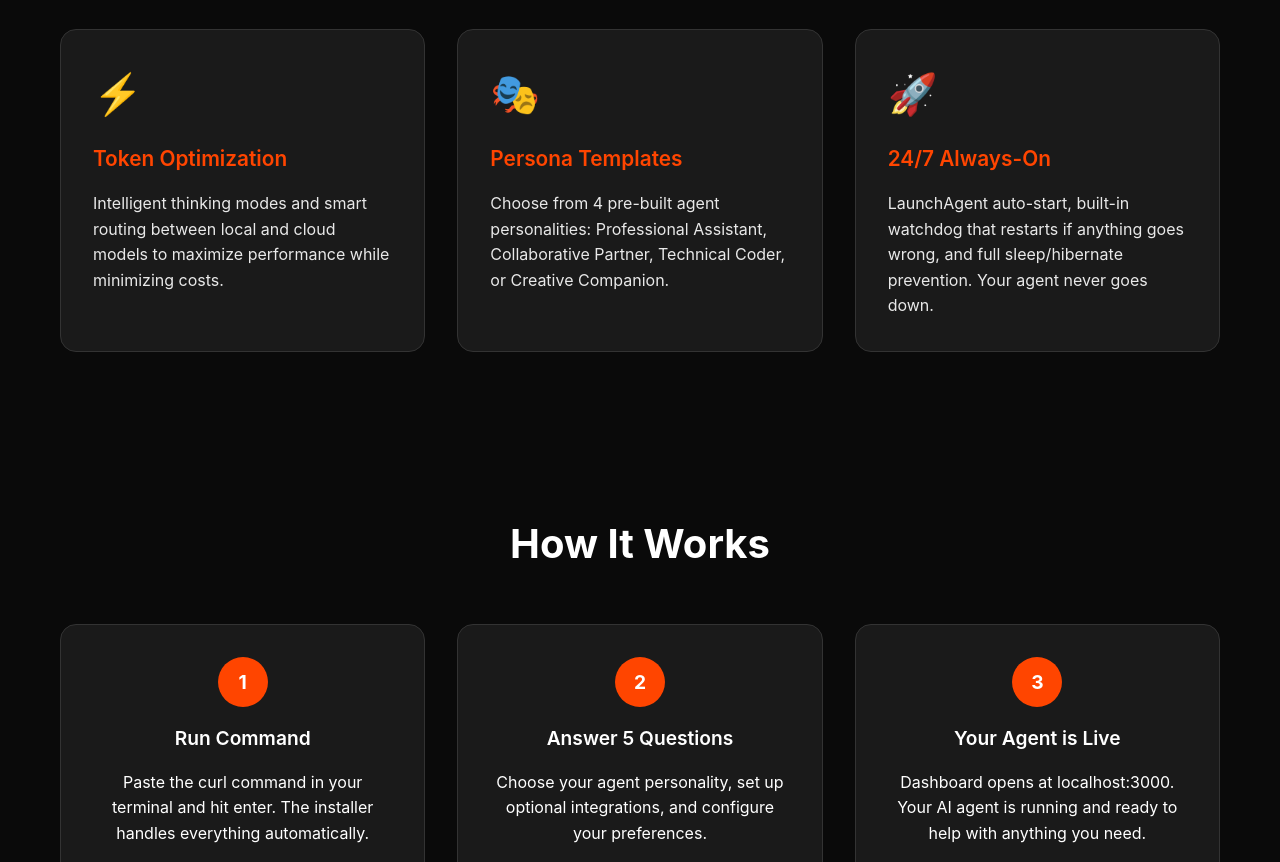
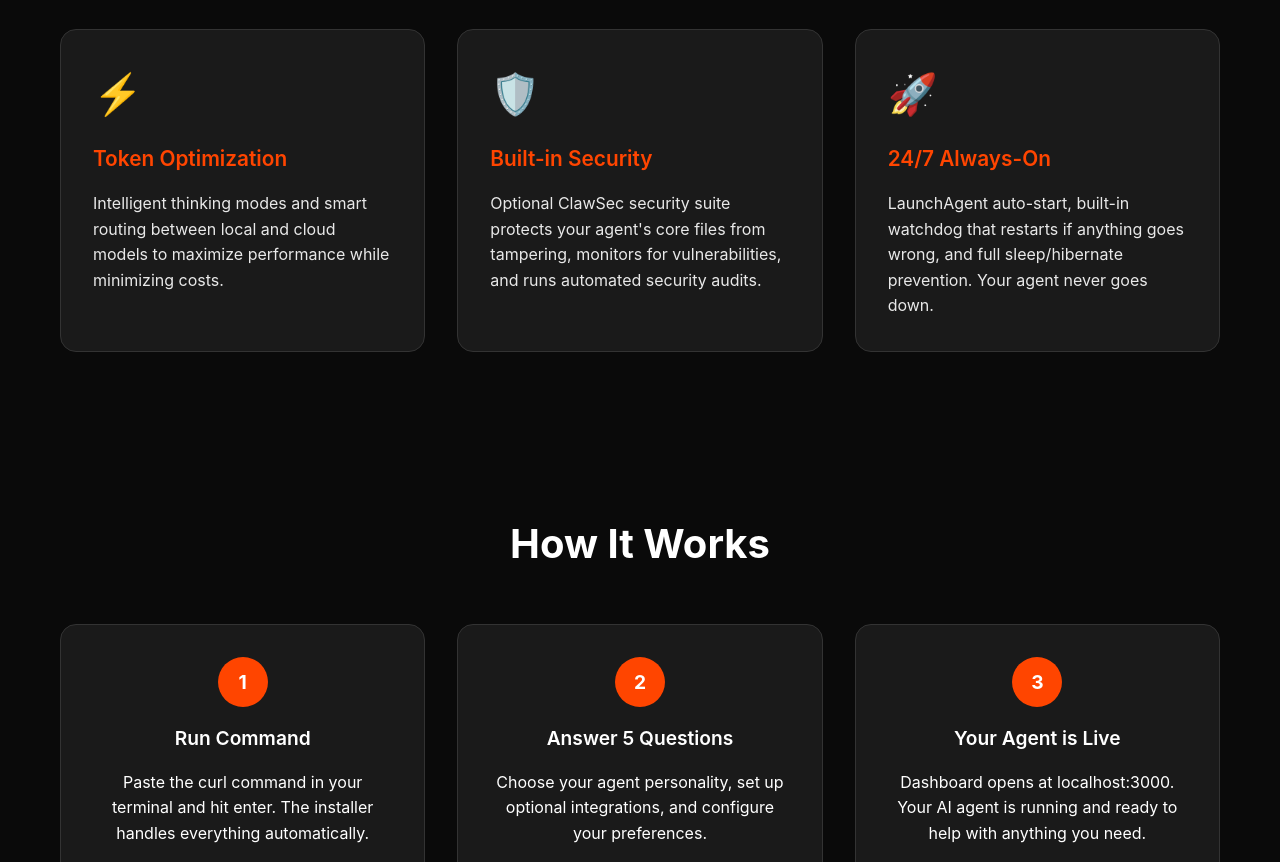
Before and after one commit to TheBigAndFamousGoose/goosestack, a plain HTML site: page docs/index.html in a window 1280 px wide. Shown: the part 1293-2155 px from the top of the page. Drawn offline with Linux system fonts and the light colour scheme.

Commit message:
feat: ClawSec security suite integration

```diff
--- a/docs/index.html
+++ b/docs/index.html
@@ -500,9 +500,9 @@
                 </div>
 
                 <div class="feature-card scroll-animate">
-                    <span class="feature-icon">🎭</span>
-                    <h3 class="feature-title">Persona Templates</h3>
-                    <p class="feature-description">Choose from 4 pre-built agent personalities: Professional Assistant, Collaborative Partner, Technical Coder, or Creative Companion.</p>
+                    <span class="feature-icon">🛡️</span>
+                    <h3 class="feature-title">Built-in Security</h3>
+                    <p class="feature-description">Optional ClawSec security suite protects your agent's core files from tampering, monitors for vulnerabilities, and runs automated security audits.</p>
                 </div>
 
                 <div class="feature-card scroll-animate">
```
Also changed, not shown: src/templates/HEARTBEAT.md (+10 -0 lines), 2 other files.
